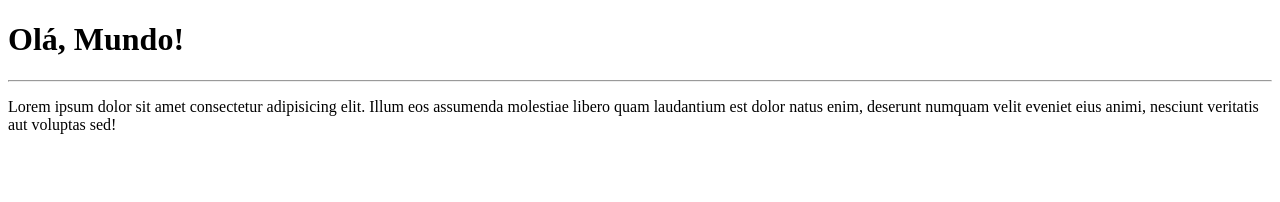
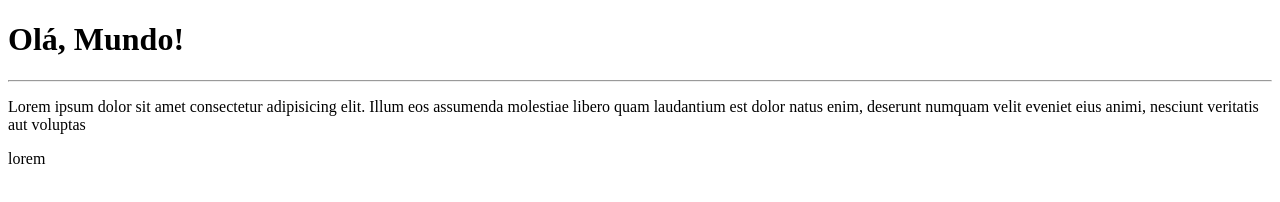
Before and after one commit to BrunaYAS21/Ola-Mundo, a plain HTML site: page site-exemplo/index.html in a window 1280 px wide. Drawn offline with Linux system fonts and the light colour scheme.

Commit message:
adicionei um parágrafo

```diff
--- a/site-exemplo/index.html
+++ b/site-exemplo/index.html
@@ -8,6 +8,7 @@
 <body>
     <h1>Olá, Mundo!</h1>
     <hr>
-    <p>Lorem ipsum dolor sit amet consectetur adipisicing elit. Illum eos assumenda molestiae libero quam laudantium est dolor natus enim, deserunt numquam velit eveniet eius animi, nesciunt veritatis aut voluptas sed!</p>
+    <p>Lorem ipsum dolor sit amet consectetur adipisicing elit. Illum eos assumenda molestiae libero quam laudantium est dolor natus enim, deserunt numquam velit eveniet eius animi, nesciunt veritatis aut voluptas
+    <p>lorem</p>
 </body>
 </html>
```
